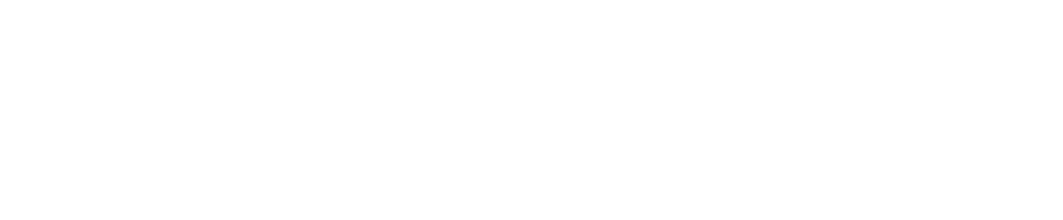
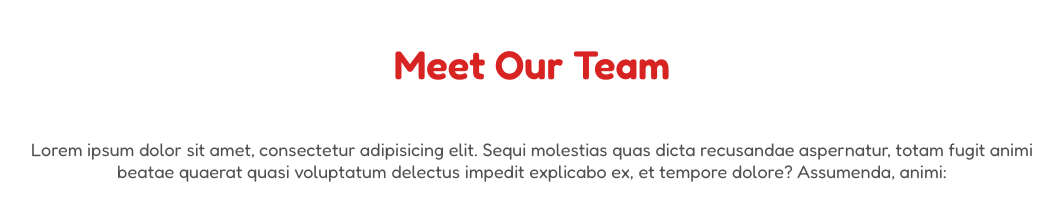
Before and after one commit to imLukePex/html-css-float-cards, a plain HTML site: page index.html in a window 1280 px wide. Shown: the whole page, without its empty margins (108-1171 px from the left). Drawn offline with Linux system fonts and the light colour scheme.

Commit message:
creation header

```diff
--- a/css/style.css
+++ b/css/style.css
@@ -0,0 +1,31 @@
+/* stili generali */
+* {
+  margin: 0;
+  padding: 0;
+  box-sizing: border-box;
+}
+
+:root {
+  font-family: 'Fredoka', sans-serif;
+  font-size: 14px;
+}
+
+.main-container {
+  width: 80%;
+  margin: 40px auto;
+  /* background-color: rgb(183, 168, 168); */
+}
+
+/* stili dell'header */
+header h1 {
+  color: rgb(216, 35, 35);
+  text-align: center;
+  font-size: 40px;
+}
+
+header p {
+  font-size: 18px;
+  text-align: center;
+  margin: 50px 0;
+  color: rgba(0, 0, 0, 0.683);
+}
--- a/index.html
+++ b/index.html
@@ -3,9 +3,26 @@
   <head>
     <meta charset="UTF-8">
     <meta name="viewport" content="width=device-width, initial-scale=1.0">
+    <link rel="preconnect" href="https://fonts.googleapis.com">
+    <link rel="preconnect" href="https://fonts.gstatic.com" crossorigin>
+    <link href="https://fonts.googleapis.com/css2?family=Fredoka:wght@400;600&display=swap" rel="stylesheet">
+    <link rel="stylesheet" href="css/style.css">
     <title>Esercizio 6 - Floating Cards</title>
   </head>
   <body>
+    <div class="main-container">
 
+      <!-- parte dell'header -->
+      <header>
+        <h1>Meet Our Team</h1>
+        <p>Lorem ipsum dolor sit amet, consectetur adipisicing elit. Sequi molestias quas dicta recusandae aspernatur, totam fugit animi beatae quaerat quasi voluptatum delectus impedit explicabo ex, et tempore dolore? Assumenda, animi:
+        </p>
+      </header>
+
+      <!-- parte del main -->
+      <main>
+
+      </main>
+    </div>
   </body>
 </html>
```
